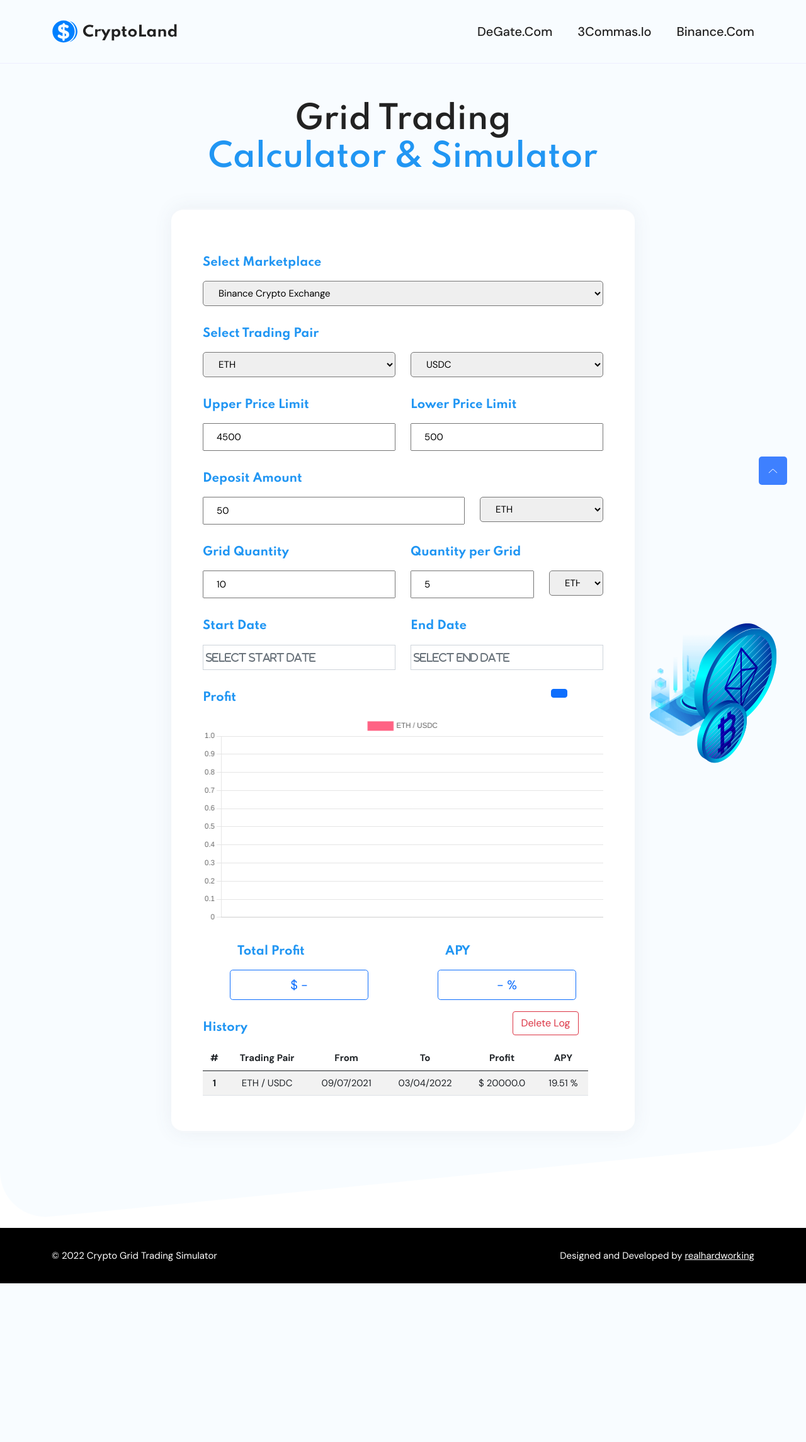
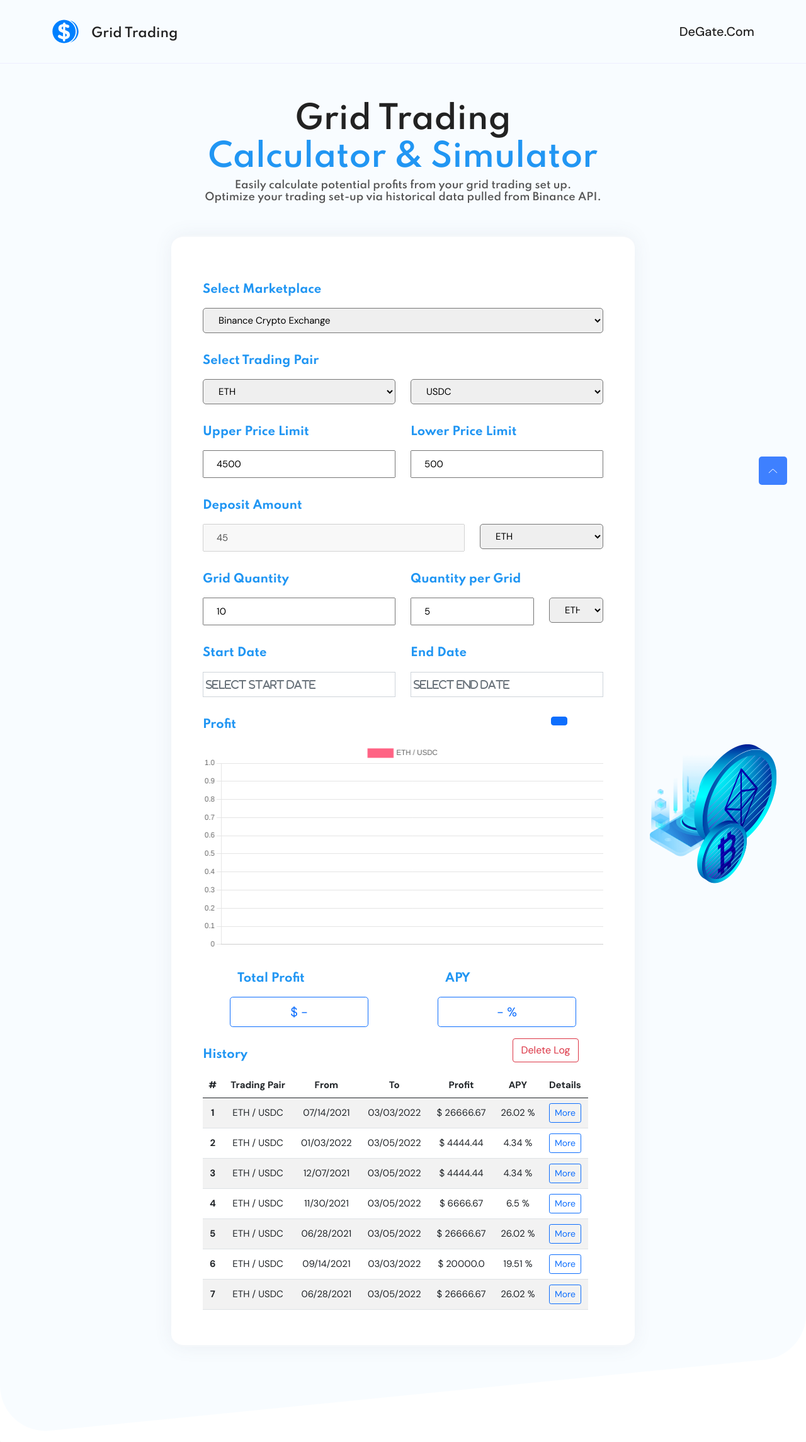
Before and after one commit to realhardworkingdeveloper/grid-trading-backtester, a Flask app: page / in a window 1280 px wide. Shown: the top 2290 px of the page at 63% size. Before the commit the page ends 2038 px from the top, so only its background shows below. Run offline with Flask 2, Linux system fonts and the light colour scheme; some libraries are stand-ins or nearby versions.

Commit message:
update integration

```diff
--- a/app.py
+++ b/app.py
@@ -49,10 +49,10 @@
     apy = round((profit / amount_for_bot_usage) * 10000) / 100
 
     with open("log.txt", "a") as f:
-        f.write("ETH/USDC," + labels[0] + "," + labels[-1] + "," + str(profit) + "," + str(apy) + "\n")
+        f.write("ETH/USDC," + str(upper_limit) + ","  + str(lower_limit) + "," + str(amount_for_bot_usage) + "USDC," + str(grid_quantity) + "," + str(quantity_per_grid) + "," + labels[0] + "," + labels[-1] + "," + str(profit) + "," + str(apy) + "\n")
         f.close()
 
     return jsonify(profits = profits, labels = labels, profit = profit, apy = apy)
 
 if __name__ =='__main__':
-    app.run(debug = True)
+    app.run(debug = True, host = '0.0.0.0', port = 5000)
--- /dev/null
+++ b/requirements.txt
@@ -0,0 +1 @@
+pip install flask aiohttp
--- a/static/assets/css/main.css
+++ b/static/assets/css/main.css
@@ -1642,7 +1642,7 @@
     padding: 18px 0 !important;
   }
   .header .mobile-menu-btn .toggler-icon {
-    background-color: #fff;
+    background-color: #000;
   }
   .header .navbar-collapse {
     position: absolute;
@@ -1732,18 +1732,18 @@
 }
 
 .header .navbar-brand img {
-  width: 200px;
+  width: 44px;
 }
 
 @media only screen and (min-width: 768px) and (max-width: 991px) {
   .header .navbar-brand img {
-    width: 190px;
+    /* width: 190px; */
   }
 }
 
 @media (max-width: 767px) {
   .header .navbar-brand img {
-    width: 180px;
+    /* width: 180px; */
   }
 }
 
@@ -2973,3 +2973,7 @@
 .main-subtitle {
   color: #2196f3 !important;
 }
+
+.modal-title {
+  color: #222;
+}
--- a/static/assets/js/main.js
+++ b/static/assets/js/main.js
@@ -46,6 +46,15 @@
       var nowTemp = new Date();
       var now = new Date(nowTemp.getFullYear(), nowTemp.getMonth(), nowTemp.getDate(), 0, 0, 0, 0);
 
+      $("#start_date").datepicker({
+        format: "dd/mm/yyyy",
+        autoclose: true
+      });
+      $("#end_date").datepicker({
+        format: "dd/mm/yyyy",
+        autoclose: true
+      });
+
       var startDate = $('#start_date').datepicker({
 
         beforeShowDay: function(date) {
@@ -64,6 +73,10 @@
           $("#start_date_error").show();
         } else {
           $("#start_date_error").hide();
+          // $('#end_date')[0].focus();
+        }
+        if(ev.date.valueOf() > 0 && ev.date.valueOf() < now_milliseconds) {
+          $(this).datepicker('hide');
           $('#end_date')[0].focus();
         }
       });
@@ -81,10 +94,43 @@
         } else {
           $("#end_date_error_0").hide();
         }
+
+        if(ev.date.valueOf() > 0 && ev.date.valueOf() < now_milliseconds) {
+          $(this).datepicker('hide');
+        }
+      });
+
+      // Deposit amount selection
+      $('#deposit_amount_select').on('change', function(e){
+        let select = this.value;
+
+        let deposit_amount;
+        let upper_limit = +$("#upper_limit").val()
+        let lower_limit = +$("#lower_limit").val()
+        let grid_quantity = +$("#grid_quantity").val()
+        let quantity_per_grid = +$("#quantity_per_grid").val()
+
+        if(select == '0') {
+          deposit_amount = (grid_quantity) * quantity_per_grid
+
+          if(deposit_amount > 0) {
+            $("#deposit_amount").val(deposit_amount)
+          } else {
+            $("#deposit_amount").val("Invalid Parameters")
+          }
+        } else {
+          deposit_amount = ((upper_limit + lower_limit) / 2 * (grid_quantity - 1) - upper_limit) * quantity_per_grid
+
+          if(deposit_amount > 0) {
+            $("#deposit_amount").val(deposit_amount)
+          } else {
+            $("#deposit_amount").val("Invalid Parameters")
+          }
+        }
       });
 
       // Upper limit and Lower limit validator
-      $("#upper_limit").change(function(){
+      $("#upper_limit").keyup(function(){
         let upper_limit = +$("#upper_limit").val()
         let lower_limit = +$("#lower_limit").val()
 
@@ -93,9 +139,11 @@
         } else {
           $("#upper_limit_error").hide();
         }
+
+        $('#deposit_amount_select').trigger('change');
       });
 
-      $("#lower_limit").change(function(ev){
+      $("#lower_limit").keyup(function(ev){
         let upper_limit = +$("#upper_limit").val()
         let lower_limit = +$("#lower_limit").val()
 
@@ -104,24 +152,13 @@
         } else {
           $("#lower_limit_error").hide();
         }
-      });
 
-      // It is for Deposit Amount validator
-      $("#deposit_amount").change(function(ev){
-        let deposit_amount = +$("#deposit_amount").val()
-
-        if (deposit_amount <= 0) {
-          $("#deposit_amount_error").show();
-        } else {
-          $("#deposit_amount_error").hide();
-        }
+        $('#deposit_amount_select').trigger('change');
       });
 
       // It is for grid quantity validator
-      $("#grid_quantity").change(function(ev){
-        let quantity_per_grid = +$("#quantity_per_grid").val()
+      $("#grid_quantity").keyup(function(ev){
         let grid_quantity = +$("#grid_quantity").val()
-        let deposit_amount = +$("#deposit_amount").val()
 
         if (grid_quantity < 3) {
           $("#grid_quantity_error").show();
@@ -129,19 +166,12 @@
           $("#grid_quantity_error").hide();
         }
 
-        let overflow = quantity_per_grid*(grid_quantity-1) - deposit_amount;
-        if (overflow > 0) {
-          $("#deposit_more_error").text(`${overflow} ETH should be deposited more`).show();
-        } else {
-          $("#deposit_more_error").hide();
-        }
+        $('#deposit_amount_select').trigger('change');
       });
 
       // It is for quantity per grid
-      $("#quantity_per_grid").change(function(ev){
+      $("#quantity_per_grid").keyup(function(ev){
         let quantity_per_grid = +$("#quantity_per_grid").val()
-        let grid_quantity = +$("#grid_quantity").val()
-        let deposit_amount = +$("#deposit_amount").val()
 
         if (quantity_per_grid <= 0) {
           $("#quantity_per_grid_error").show();
@@ -149,12 +179,7 @@
           $("#quantity_per_grid_error").hide();
         }
 
-        let overflow = quantity_per_grid*(grid_quantity-1) - deposit_amount;
-        if (overflow > 0) {
-          $("#deposit_more_error").text(`${overflow} ETH should be deposited more`).show();
-        } else {
-          $("#deposit_more_error").hide();
-        }
+        $('#deposit_amount_select').trigger('change');
       });
 
       // It is for submit button
@@ -167,6 +192,9 @@
         let start_date = $("#start_date").val()
         let end_date= $("#end_date").val()
 
+        start_date = changeDateFormat(start_date);
+        end_date = changeDateFormat(end_date);
+
         let overflow = quantity_per_grid*(grid_quantity-1) - deposit_amount;
 
         if(Date.parse(start_date) >= Date.parse(end_date)) {
@@ -177,6 +205,8 @@
         }
 
         if (Date.parse(end_date) > Date.now() || Date.parse(start_date) > Date.now() || start_date == '' || end_date == '') {
+          console.log(end_date)
+          console.log(start_date)
           alert("Check Start Date and End Date");
           return
         }
@@ -187,7 +217,7 @@
 
         $("#submit").prop('disabled', true);
         $("#spinner").show();
-        $("#spinner_text").text("SIMULATING...");
+        $("#spinner_text").text("Calculating...");
 
         $.getJSON('/simulate', {
             upper_limit: upper_limit,
@@ -201,21 +231,86 @@
           addData(myChart, res.labels, res.profits)
 
           $("#submit").prop('disabled', false);
-          $("#spinner_text").text("SIMULATE");
+          $("#spinner_text").text("Calculate");
           $("#spinner").hide();
 
           $("#total_profit").text(`$ ${res.profit}`);
           $("#apy").text(`${res.apy} %`);
 
+          let idx = $("#log").children().length + 1;
+
           $("#log").append(
-            `<tr><th scope='row'>${ $("#log").children().length + 1 }</th>\
-            <td>ETH / USDC</td>\
-            <td>${ res.labels[0] }</td>\
-            <td>${ res.labels[res.labels.length - 1] }</td>\
-            <td>$ ${ res.profit }</td>\
-            <td>${res.apy} %</td></tr>`
+            `<tr>
+              <th scope='row'>${idx}</th>
+              <td>ETH / USDC</td>
+              <td>${ res.labels[0] }</td>
+              <td>${ res.labels[res.labels.length - 1] }</td>
+              <td>$ ${ res.profit }</td>
+              <td>${res.apy} %</td>
+              <td>
+                <!-- Button trigger modal -->
+                <button type="button" class="btn btn-outline-primary btn-sm" data-bs-toggle="modal" data-bs-target="#detail${idx}">
+                    More
+                </button>
+
+                <!-- Modal -->
+                <div class="modal fade" id="detail${idx}" tabindex="-1" aria-labelledby="detailTitle" aria-hidden="true">
+                    <div class="modal-dialog modal-dialog-centered modal-xl">
+                    <div class="modal-content">
+                        <div class="modal-header">
+                        <h5 class="modal-title" id="detailTitle">Details</h5>
+                        <button type="button" class="btn-close" data-bs-dismiss="modal" aria-label="Close"></button>
+                        </div>
+                        <div class="modal-body">
+                            <table class="table">
+                                <thead>
+                                    <tr style="vertical-align: middle;">
+                                        <th>Trading Pair</th>
+                                        <th>Upper Price Limit</th>
+                                        <th>Lower Price Limit</th>
+                                        <th>Deposit Amount</th>
+                                        <th>Grid Quantity</th>
+                                        <th>Quantity per Grid</th>
+                                        <th>From</th>
+                                        <th>To</th>
+                                        <th>Profit($)</th>
+                                        <th>APY(%)</th>
+                                    </tr>
+                                </thead>
+                                <tbody>
+                                    <tr>
+                                        <td>ETH / USDC</td>
+                                        <td>${upper_limit}</td>
+                                        <td>${lower_limit}</td>
+                                        <td>${deposit_amount}</td>
+                                        <td>${grid_quantity}</td>
+                                        <td>${quantity_per_grid}</td>
+                                        <td>${start_date}</td>
+                                        <td>${end_date}</td>
+                                        <td>${ res.profit }</td>
+                                        <td>${res.apy}</td>
+                                    </tr>
+                                </tbody>
+                            </table>
+                        </div>
+                        <div class="modal-footer">
+                        <button type="button" class="btn btn-secondary" data-bs-dismiss="modal">Close</button>
+                        </div>
+                    </div>
+                    </div>
+                </div>
+            </td>
+            </tr>`
           );
+
+          $('.modal').on('shown.bs.modal', function() {
+            //Make sure the modal and backdrop are siblings (changes the DOM)
+            $(this).before($('.modal-backdrop'));
+            //Make sure the z-index is higher than the backdrop
+            $(this).css("z-index", parseInt($('.modal-backdrop').css('z-index')) + 1);
+          });
         });
+
       });
 
       $("#delete").click(function(){
@@ -261,14 +356,22 @@
         document.querySelector('.preloader').style.display = 'none';
     }
 
+    function changeDateFormat(dateString) {
+      let parts = dateString.split("/");
+      if(parts.length == 3) {
+        return parts[1] + "/" + parts[0] + "/" + parts[2]
+      } else {
+        return ""
+      }
+    }
+
+    $('.modal').on('shown.bs.modal', function() {
+      //Make sure the modal and backdrop are siblings (changes the DOM)
+      $(this).before($('.modal-backdrop'));
+      //Make sure the z-index is higher than the backdrop
+      $(this).css("z-index", parseInt($('.modal-backdrop').css('z-index')) + 1);
+    });
+
     // WOW active
     new WOW().init();
-
-    //===== mobile-menu-btn
-    let navbarToggler = document.querySelector(".mobile-menu-btn");
-    navbarToggler.addEventListener('click', function () {
-        navbarToggler.classList.toggle("active");
-    });
-
-
 })();
--- a/templates/home.html
+++ b/templates/home.html
@@ -77,12 +77,15 @@
                     </div>
                     <div class="row">
                         <div class="col-8">
-                            <input id="deposit_amount" type="number" value="50" />
+                            <input id="deposit_amount" value="45" disabled/>
                         </div>
                         <div class="col-4">
-                            <select>
+                            <select id="deposit_amount_select">
                                 <option value="0" >
                                     ETH
+                                </option>
+                                <option value="1" >
+                                    USDC
                                 </option>
                             </select>
                         </div>
@@ -181,7 +184,7 @@
                         <div class="offset-3 col-3" style="align-self: center;">
                             <button id="submit" class="btn btn-primary" type="button">
                                 <span id="spinner" class="spinner-border spinner-border-sm" role="status" aria-hidden="true"></span>
-                                <span id="spinner_text" class="sr-only">SIMULATE</span>
+                                <span id="spinner_text" class="sr-only">Calculate</span>
                             </button>
                         </div>
                     </div>
@@ -234,17 +237,71 @@
                                 <th scope="col">To</th>
                                 <th scope="col">Profit</th>
                                 <th scope="col">APY</th>
+                                <th scope="col">Details</th>
                                 </tr>
                             </thead>
                             <tbody id="log">
                                 {% for log in logs %}
-                                <tr>
+                                <tr style="vertical-align: middle;">
                                     <th scope="row">{{ loop.index }}</th>
                                     <td>ETH / USDC</td>
-                                    <td>{{ log[1] }}</td>
-                                    <td>{{ log[2] }}</td>
-                                    <td>$ {{ log[3] }}</td>
-                                    <td>{{ log[4] }} %</td>
+                                    <td>{{ log[6] }}</td>
+                                    <td>{{ log[7] }}</td>
+                                    <td>$ {{ log[8] }}</td>
+                                    <td>{{ log[9] }} %</td>
+                                    <td>
+                                        <!-- Button trigger modal -->
+                                        <button type="button" class="btn btn-outline-primary btn-sm" data-bs-toggle="modal" data-bs-target="#detail{{ loop.index }}">
+                                            More
+                                        </button>
+
+                                        <!-- Modal -->
+                                        <div class="modal fade" id="detail{{ loop.index }}" tabindex="-1" aria-labelledby="detailTitle" aria-hidden="true">
+                                            <div class="modal-dialog modal-dialog-centered modal-xl">
+                                            <div class="modal-content">
+                                                <div class="modal-header">
+                                                <h5 class="modal-title" id="detailTitle">Details</h5>
+                                                <button type="button" class="btn-close" data-bs-dismiss="modal" aria-label="Close"></button>
+                                                </div>
+                                                <div class="modal-body">
+                                                    <table class="table">
+                                                        <thead>
+                                                            <tr style="vertical-align: middle;">
+                                                                <th>Trading Pair</th>
+                                                                <th>Upper Price Limit</th>
+                                                                <th>Lower Price Limit</th>
+                                                                <th>Deposit Amount</th>
+                                                                <th>Grid Quantity</th>
+                                                                <th>Quantity per Grid</th>
+                                                                <th>From</th>
+                                                                <th>To</th>
+                                                                <th>Profit($)</th>
+                                                                <th>APY(%)</th>
+                                                            </tr>
+                                                        </thead>
+                                                        <tbody>
+                                                            <tr>
+                                                                <td>ETH / USDC</td>
+                                                                <td>{{ log[1] }}</td>
+                                                                <td>{{ log[2] }}</td>
+                                                                <td>{{ log[3] }}</td>
+                                                                <td>{{ log[4] }}</td>
+                                                                <td>{{ log[5] }}</td>
+                                                                <td>{{ log[6] }}</td>
+                                                                <td>{{ log[7] }}</td>
+                                                                <td>{{ log[8] }}</td>
+                                                                <td>{{ log[9] }}</td>
+                                                            </tr>
+                                                        </tbody>
+                                                    </table>
+                                                </div>
+                                                <div class="modal-footer">
+                                                <button type="button" class="btn btn-secondary" data-bs-dismiss="modal">Close</button>
+                                                </div>
+                                            </div>
+                                            </div>
+                                        </div>
+                                    </td>
                                 </tr>
                                 {% endfor %}
                             </tbody>
--- a/templates/layout.html
+++ b/templates/layout.html
@@ -44,7 +44,14 @@
                         <!-- Start Navbar -->
                         <nav class="navbar navbar-expand-lg">
                             <a class="navbar-brand" href="#">
-                                <img src="{{ url_for('static', filename='assets/images/logo/white-logo.svg') }}" alt="Logo">
+                                <div class="row">
+                                    <div class="col-4">
+                                        <img src="{{ url_for('static', filename='assets/images/logo/white-logo.svg') }}" alt="Logo" />
+                                    </div>
+                                    <div class="col-8">
+                                        <h5 class="font-semibold tracking-tighter text-gray-900 text-white main-title" style="margin-top: 10px;margin-left: -10px;">Grid Trading</h5>
+                                    </div>
+                                </div>
                             </a>
                             <button class="navbar-toggler mobile-menu-btn" type="button" data-bs-toggle="collapse"
                                 data-bs-target="#navbarSupportedContent" aria-controls="navbarSupportedContent"
@@ -57,12 +64,6 @@
                                 <ul id="nav" class="navbar-nav ms-auto">
                                     <li class="nav-item">
                                         <a href="https://testnet.degate.com/" target="_blank"  aria-label="Toggle navigation">DeGate.com</a>
-                                    </li>
-                                    <li class="nav-item">
-                                        <a href="https://3commas.io/" target="_blank" aria-label="Toggle navigation">3Commas.io</a>
-                                    </li>
-                                    <li class="nav-item">
-                                        <a href="https://www.binance.com/en" target="_blank" aria-label="Toggle navigation">Binance.com</a>
                                     </li>
                                 </ul>
                             </div> <!-- navbar collapse -->
@@ -83,6 +84,7 @@
                 <div class="text-center lg:max-w-4xl text-4xl lg:text-6xl mx-auto">
                     <h1 class="font-semibold tracking-tighter text-gray-900 text-white main-title">Grid Trading</h1>
                     <h1 class="mx-auto font-semibold tracking-tighter special-text text-white main-subtitle">Calculator &amp; Simulator</h1>
+                    <h6 style="color: #555 !important;padding-top: 5px;">Easily calculate potential profits from your grid trading set up.<br/> Optimize your trading set-up via historical data pulled from Binance API.</h6>
                 </div>
             </div>
             <div class="row align-items-center">
@@ -133,7 +135,7 @@
     <!-- ========================= JS here ========================= -->
 
     <script src="{{ url_for('static', filename='assets/js/jquery-3.3.1.min.js') }}"></script>
-    <!-- <script src="{{ url_for('static', filename='assets/js/popper.min.js') }}"></script> -->
+    <script src="{{ url_for('static', filename='assets/js/popper.min.js') }}"></script>
 
     <script src="{{ url_for('static', filename='assets/js/bootstrap.min.js') }}"></script>
     <script src="{{ url_for('static', filename='assets/js/wow.min.js') }}"></script>
```
Also changed, not shown: log.txt (+7 -1 lines), pricehistogram.py (added, +45 -0 lines), static/assets/images/logo/white-logo.svg.
